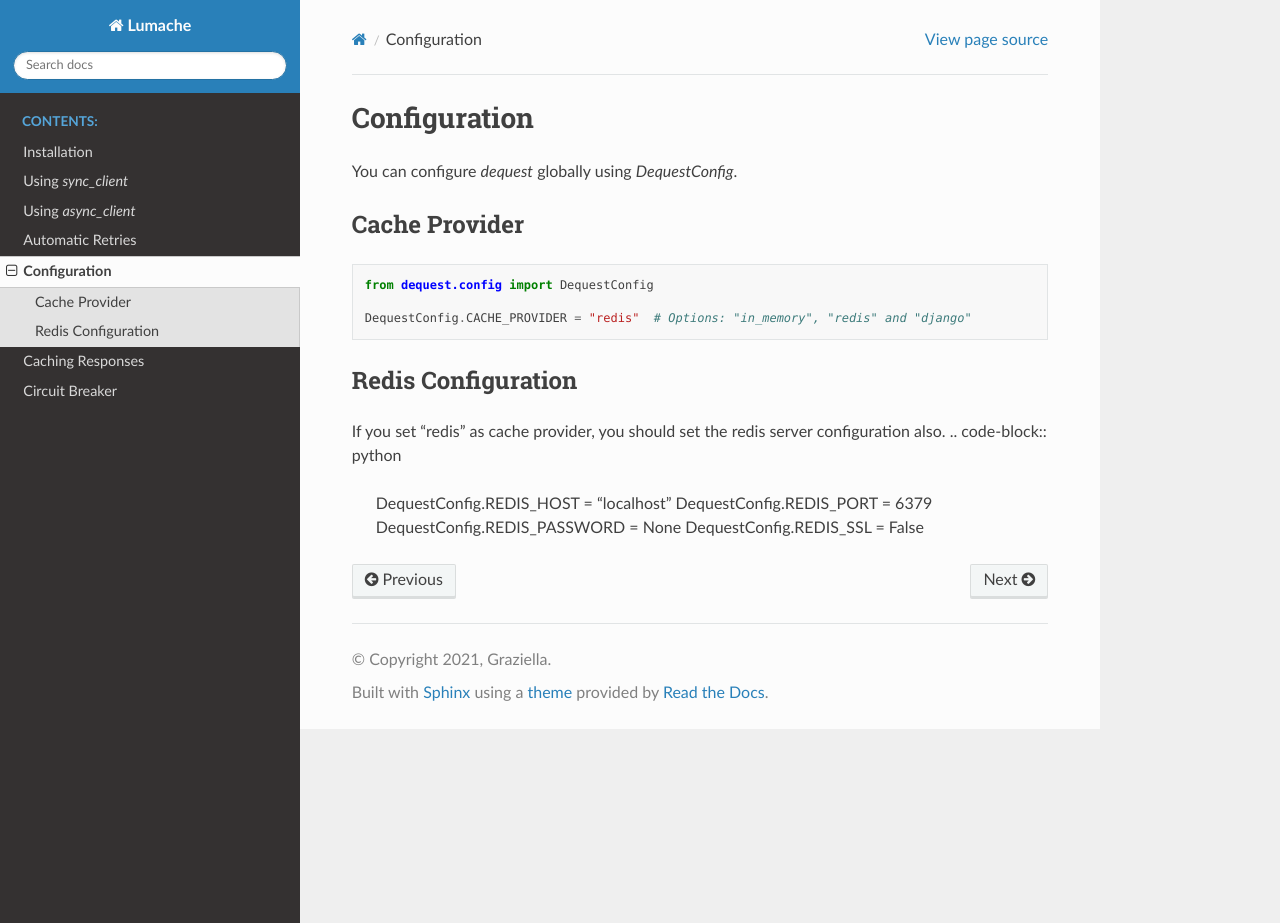
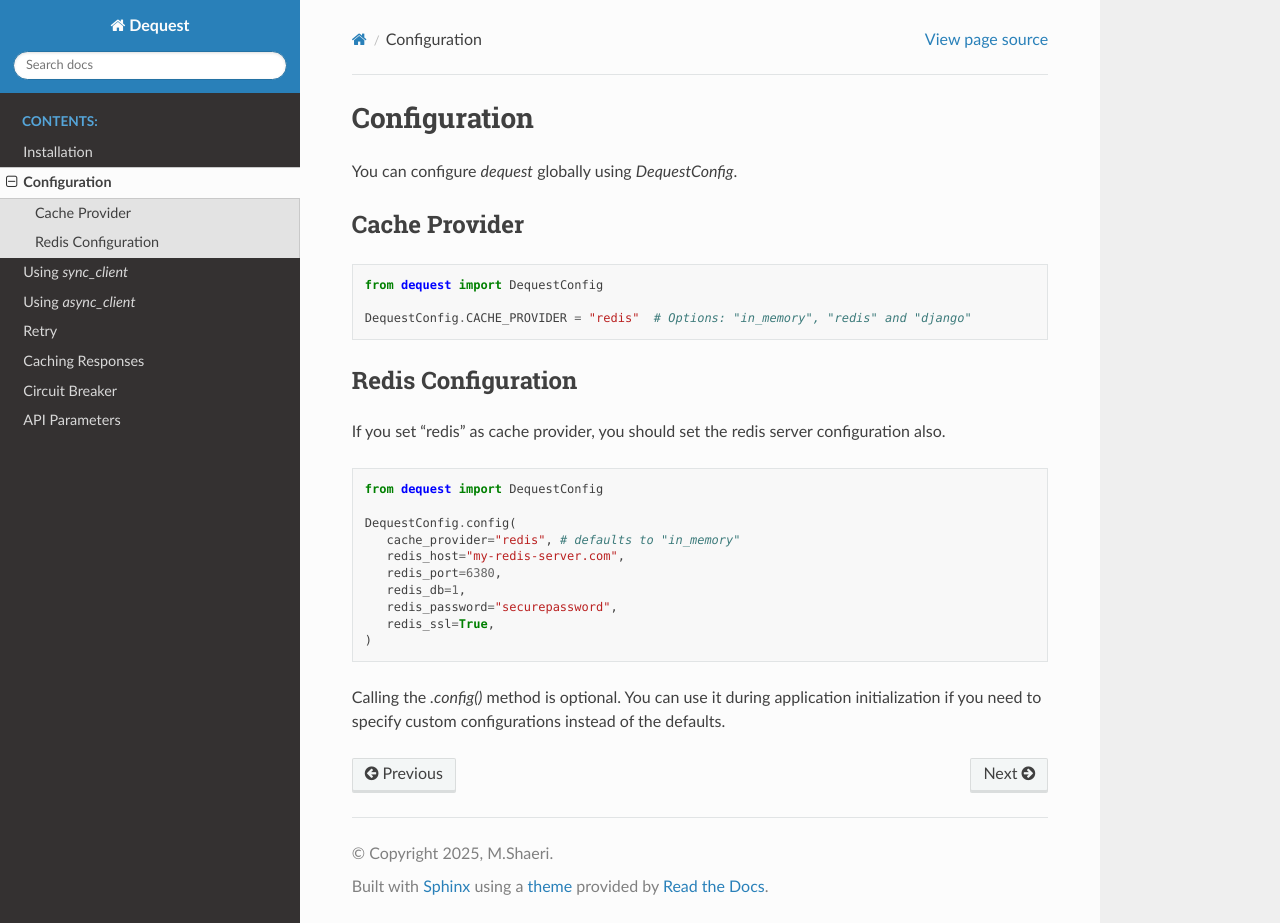
Before and after one commit to birddevelper/dequest-documentation, a Sphinx documentation site: the page built from docs/source/config.rst, in a window 1280 px wide and 923 px high. Built offline with Sphinx 7.4.7 and the Read the Docs theme 3.1.0, drawn with Linux system fonts in a browser that asks for light colours; pages that are not in the unit, such as notebooks, are missing from menus.

Commit message:
doc: correct importings

```diff
--- a/docs/source/conf.py
+++ b/docs/source/conf.py
@@ -2,12 +2,12 @@
 
 # -- Project information
 
-project = 'Lumache'
-copyright = '2021, Graziella'
-author = 'Graziella'
+project = 'Dequest'
+copyright = '2025, M.Shaeri'
+author = 'M.Shaeri'
 
-release = '0.1'
-version = '0.1.0'
+release = '0.2.0'
+version = '0.2.0'
 
 # -- General configuration
 
--- a/docs/source/config.rst
+++ b/docs/source/config.rst
@@ -8,16 +8,25 @@ Cache Provider
 
 .. code-block:: python
 
-   from dequest.config import DequestConfig
+   from dequest import DequestConfig
 
    DequestConfig.CACHE_PROVIDER = "redis"  # Options: "in_memory", "redis" and "django"
 
 Redis Configuration
 -------------------
 If you set "redis" as cache provider, you should set the redis server configuration also.
+
 .. code-block:: python
 
-   DequestConfig.REDIS_HOST = "localhost"
-   DequestConfig.REDIS_PORT = 6379
-   DequestConfig.REDIS_PASSWORD = None
-   DequestConfig.REDIS_SSL = False
+   from dequest import DequestConfig
+
+   DequestConfig.config(
+      cache_provider="redis", # defaults to "in_memory"
+      redis_host="my-redis-server.com",
+      redis_port=6380,
+      redis_db=1,
+      redis_password="securepassword",
+      redis_ssl=True,
+   )
+
+Calling the `.config()` method is optional. You can use it during application initialization if you need to specify custom configurations instead of the defaults.
--- a/docs/source/index.rst
+++ b/docs/source/index.rst
@@ -1,4 +1,4 @@
-.. Dequest Documentation
+Dequest Documentation
 ========================
 
 Welcome to the documentation for `dequest`, a Python library for declarative HTTP requests. `dequest` provides powerful decorators for synchronous and asynchronous API calls, with built-in support for retries, caching, circuit breakers, and more.
@@ -7,10 +7,10 @@ Welcome to the documentation for `dequest`, a Python library for declarative HTT
    :caption: Contents:
 
    installation
+   config
    sync_client
    async_client
    retry
-   config
    caching
    circuit_breaker
-   API parameters
+   API_parameters
--- a/docs/source/retry.rst
+++ b/docs/source/retry.rst
@@ -1,4 +1,4 @@
-Automatic Retries
+Retry
 =================
 
 If an API request fails due to network issues or server errors, `dequest` can automatically retry the request.
```
Also changed, not shown: docs/source/circuit_breaker.rst (+6 -6 lines).
